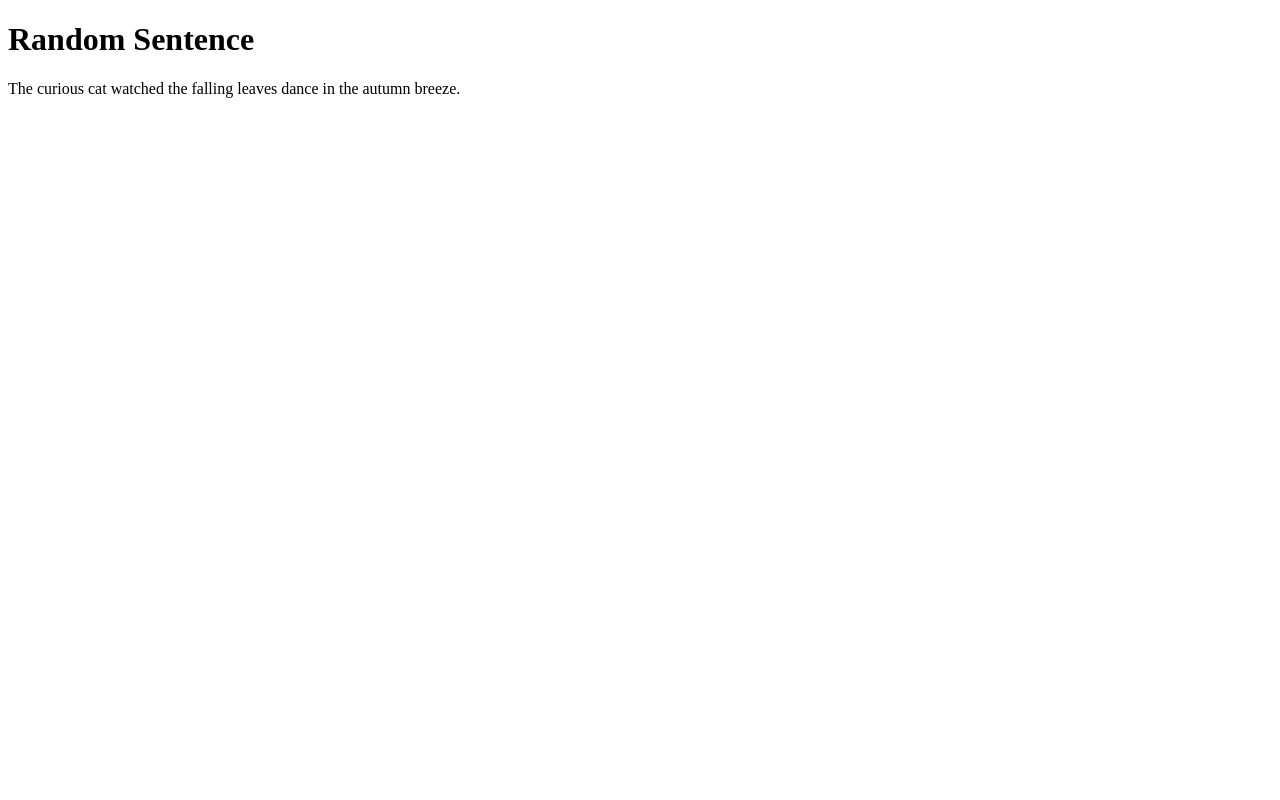
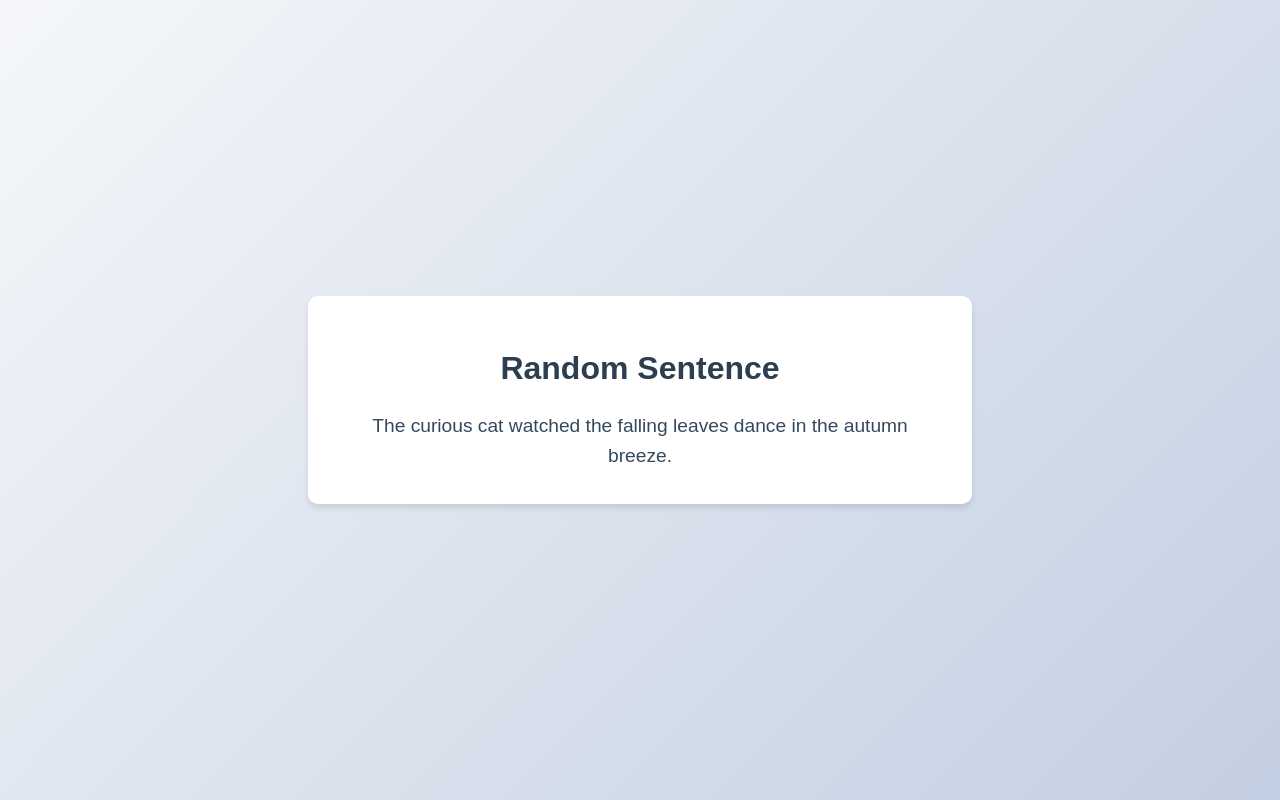
Before and after one commit to technical-techlab/Claude-Integration-test-1, a plain HTML site: page index.html in a window 1280 px wide. Drawn offline with Linux system fonts and the light colour scheme.

Commit message:
feat: Add styling to improve visual appearance

```diff
--- a/index.html
+++ b/index.html
@@ -4,6 +4,38 @@
     <meta charset="UTF-8">
     <meta name="viewport" content="width=device-width, initial-scale=1.0">
     <title>Random Sentence</title>
+    <style>
+        body {
+            font-family: 'Arial', sans-serif;
+            margin: 0;
+            padding: 0;
+            display: flex;
+            justify-content: center;
+            align-items: center;
+            min-height: 100vh;
+            background: linear-gradient(135deg, #f5f7fa 0%, #c3cfe2 100%);
+        }
+        .container {
+            background: white;
+            padding: 2rem;
+            border-radius: 10px;
+            box-shadow: 0 4px 6px rgba(0, 0, 0, 0.1);
+            text-align: center;
+            max-width: 600px;
+            width: 90%;
+        }
+        h1 {
+            color: #2c3e50;
+            margin-bottom: 1.5rem;
+            font-size: 2rem;
+        }
+        p {
+            color: #34495e;
+            line-height: 1.6;
+            font-size: 1.2rem;
+            margin: 0;
+        }
+    </style>
 </head>
 <body>
     <div class="container">
```
